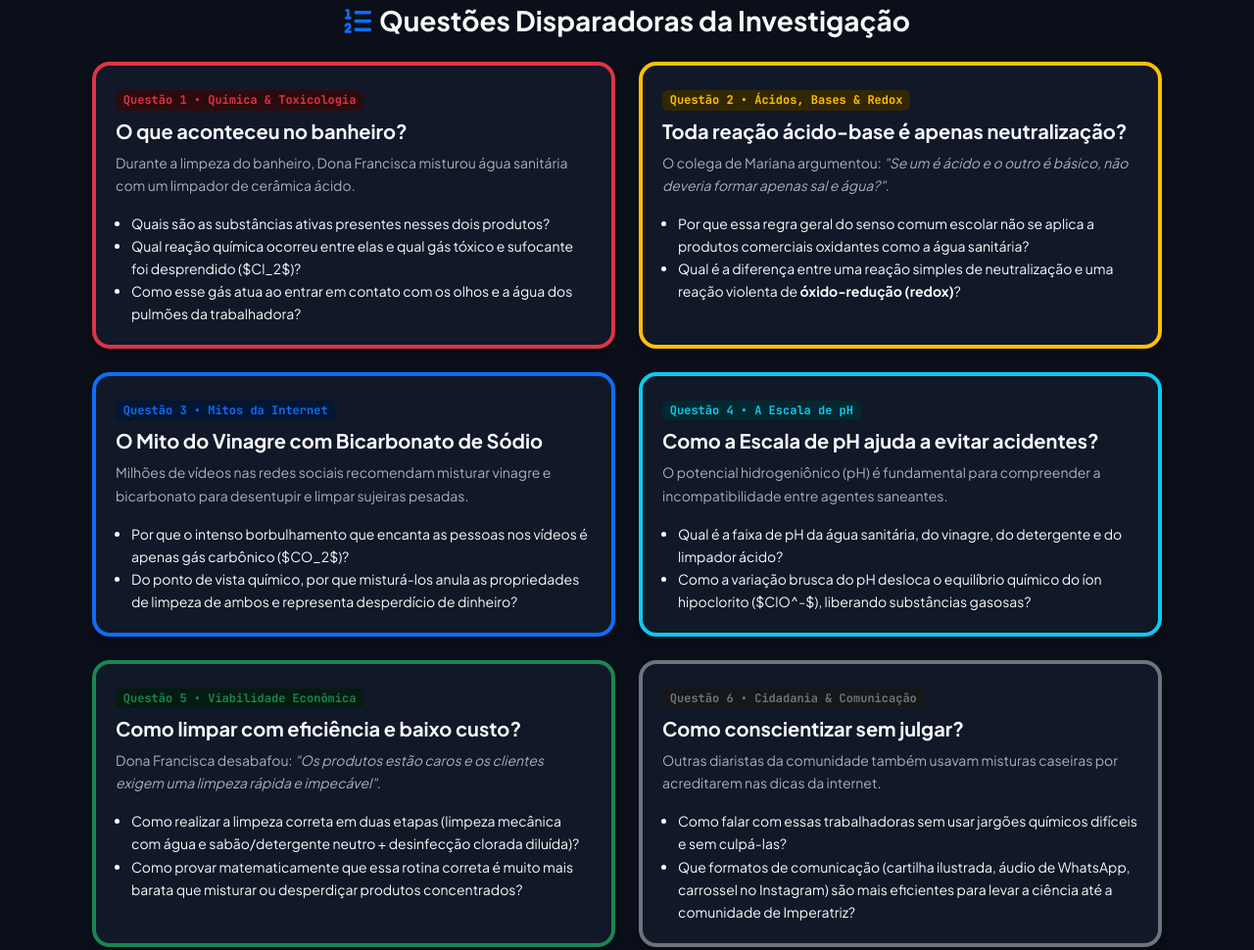
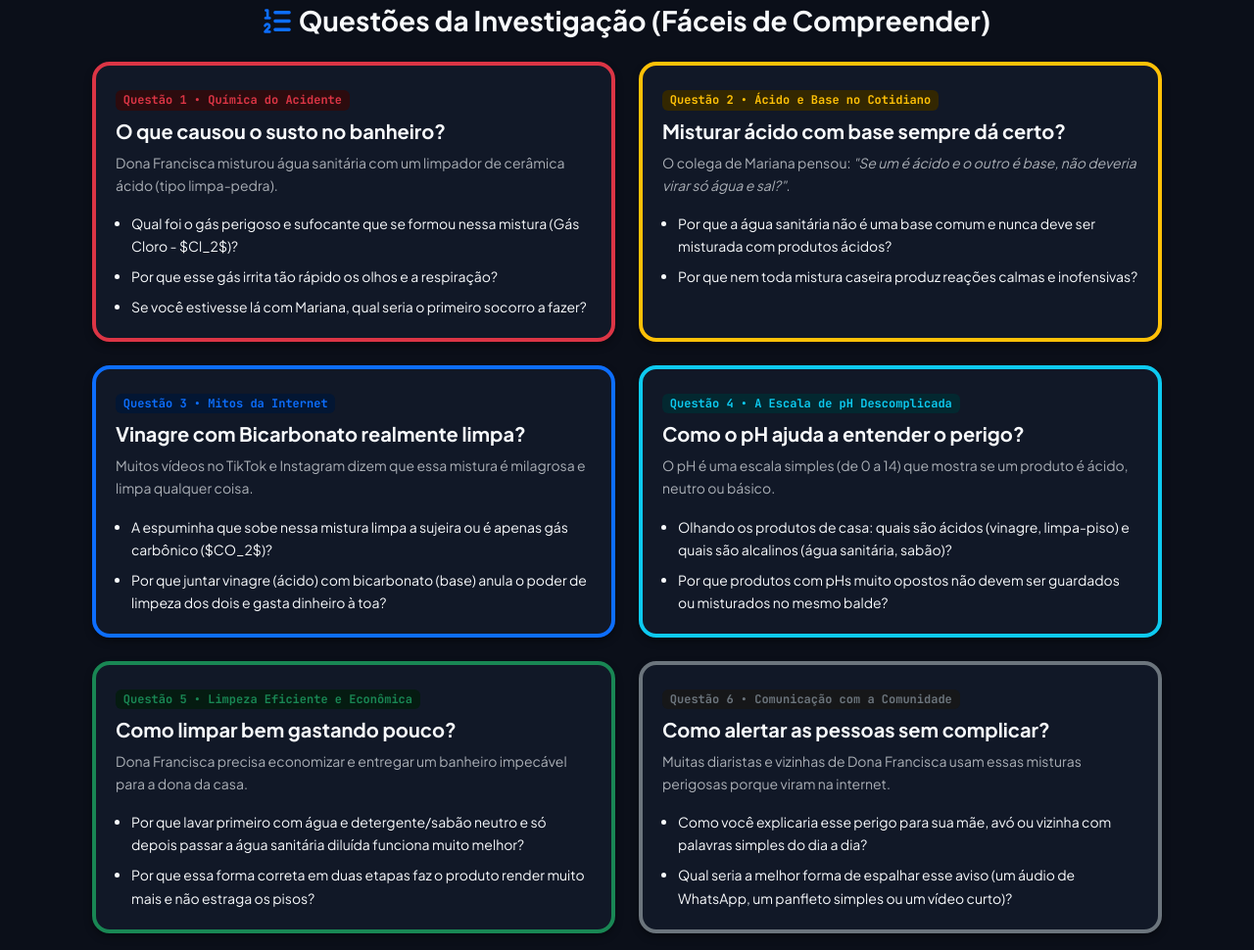
Before and after one commit to GabrielRodrz/Web-Quest, a plain HTML site: page problematizacao.html in a window 1280 px wide. Shown: the part 635-1605 px from the top of the page at 98% size. Drawn offline with nearby package versions, Linux system fonts and the light colour scheme.

Commit message:
refactor: simplificar linguagem das questoes da problematizacao e do quiz

```diff
--- a/js/script.js
+++ b/js/script.js
@@ -389,48 +389,48 @@ function initChecklist() {
 }
 
 /* ==========================================================================
-   4. Quiz com Comemoração de Acertos
+   4. Quiz com Comemoração de Acertos (Linguagem Direta e Acessível)
    ========================================================================== */
 const quizQuestions = [
   {
-    question: "1. No caso de Dona Francisca em Imperatriz, qual gás tóxico e sufocante foi produzido pela mistura de água sanitária (NaClO) com o desincrustante ácido (HCl)?",
+    question: "1. No caso de Dona Francisca, qual gás tóxico e perigoso saiu da mistura de água sanitária com o limpador ácido, provocando tosse e ardência nos olhos?",
     options: [
-      { text: "A) Gás Oxigênio (O₂), que não causa danos pulmonares.", correct: false },
-      { text: "B) Gás Cloro (Cl₂), que reage com a umidade das vias aéreas formando ácidos corrosivos.", correct: true },
-      { text: "C) Gás Metano (CH₄), que apenas tem odor desagradável de decomposição.", correct: false },
-      { text: "D) Gás Carbônico (CO₂), inofensivo e responsável por refrigerantes.", correct: false }
+      { text: "A) Gás Oxigênio (O₂), que é o ar puro que respiramos.", correct: false },
+      { text: "B) Gás Cloro (Cl₂), um gás venenoso e sufocante que queima as vias respiratórias.", correct: true },
+      { text: "C) Gás Hélio (He), que apenas deixa a voz fina.", correct: false },
+      { text: "D) Vapor de água comum, que não causa nenhum dano.", correct: false }
     ],
-    explanation: "Correto! O hipoclorito de sódio sofre óxido-redução com o ácido clorídrico (HCl), desprendendo Cloro molecular (Cl₂), altamente tóxico e com capacidade de destruir o epitélio pulmonar."
+    explanation: "Muito bem! A água sanitária misturada com ácidos libera Gás Cloro (Cl₂). Ele é altamente tóxico e queima os olhos e os pulmões."
   },
   {
-    question: "2. Um colega de classe de Mariana argumentou: 'Se um produto é ácido e o outro é básico, não deveria ocorrer apenas neutralização?'. Por que essa afirmação é equivocada no caso dos produtos de limpeza comerciais?",
+    question: "2. Um colega de Mariana achava que misturar ácido com base sempre virava só água e sal. Por que misturar água sanitária com produtos ácidos é tão perigoso?",
     options: [
-      { text: "A) Porque produtos comerciais não são substâncias puras em soluções ideais; eles contêm agentes oxidantes e outros íons reativos que geram gases e reações de oxi-redução violentas.", correct: true },
-      { text: "B) Porque a Química do cotidiano não segue as mesmas leis científicas dos laboratórios.", correct: false },
-      { text: "C) Porque o vinagre e a água sanitária possuem o mesmo valor de pH na escala universal.", correct: false },
-      { text: "D) Porque a neutralização sempre produz substâncias inflamáveis e explosivas.", correct: false }
+      { text: "A) Porque a água sanitária tem hipoclorito, que em contato com ácidos sofre uma reação forte e solta gases perigosos.", correct: true },
+      { text: "B) Porque todo produto de limpeza explode instantaneamente.", correct: false },
+      { text: "C) Porque o vinagre e a água sanitária têm o mesmo pH.", correct: false },
+      { text: "D) Porque os produtos de limpeza não seguem leis da Química.", correct: false }
     ],
-    explanation: "Exato! Nem todo ácido + base produz apenas sal neutro e água. O hipoclorito é um oxidante enérgico. Em meio ácido, ele oxida cloretos a gás cloro (Cl₂), e não uma simples água com sal inofensiva."
+    explanation: "Exato! A água sanitária tem uma substância oxidante (hipoclorito). Quando entra em contato com ácidos, a reação gera gases venenosos em vez de uma mistura calma."
   },
   {
-    question: "3. Por que a famosa mistura de 'Vinagre + Bicarbonato de Sódio' amplamente divulgada no TikTok é considerada um desperdício do ponto de vista químico?",
+    question: "3. Por que a receita de misturar 'Vinagre + Bicarbonato de Sódio' famosa na internet não é recomendada para limpar de verdade?",
     options: [
-      { text: "A) Porque ela produz gases venenosos que destroem móveis e vidros.", correct: false },
-      { text: "B) Porque o ácido acético neutraliza a basicidade do bicarbonato, gerando água, CO₂ e um sal inofensivo que não tem poder nem desengordurante nem desincrustante.", correct: true },
-      { text: "C) Porque o bicarbonato reage apenas em temperaturas superiores a 300 °C.", correct: false },
-      { text: "D) Porque o vinagre se transforma em álcool etílico instantaneamente.", correct: false }
+      { text: "A) Porque ela produz radiação que destrói as roupas.", correct: false },
+      { text: "B) Porque o ácido do vinagre anula a base do bicarbonato: a espuma é só gás carbônico (CO₂) e o que sobra no balde perde a força de limpeza.", correct: true },
+      { text: "C) Porque essa mistura vira óleo de cozinha instantaneamente.", correct: false },
+      { text: "D) Porque o bicarbonato só funciona se for misturado com refrigerante.", correct: false }
     ],
-    explanation: "Muito bem! O borbulhamento é apenas gás carbônico (CO₂). O ácido e a base se anulam mutuamente, resultando numa solução aquosa de acetato de sódio, que perde tanto a propriedade desincrustante do ácido quanto a propriedade desengordurante do bicarbonato."
+    explanation: "Perfeito! A espuminha nos vídeos é só gás carbônico (CO₂). O ácido e a base se anulam, virando água com sal comum, jogando o dinheiro de ambos no ralo."
   },
   {
-    question: "4. Qual é a recomendação oficial da ANVISA e do CFQ para realizar uma limpeza eficiente e de baixo custo sem arriscar a vida das trabalhadoras?",
+    question: "4. Qual é a forma correta, mais barata e 100% segura de limpar uma casa sem arriscar a saúde das trabalhadoras?",
     options: [
-      { text: "A) Misturar todos os desinfetantes disponíveis em um balde fechado para potencializar o aroma.", correct: false },
-      { text: "B) Usar água fervente com água sanitária pura sem luvas para acelerar a evaporação.", correct: false },
-      { text: "C) Fazer a limpeza prévia com água e detergente/sabão neutro, enxaguar e só depois desinfetar com água sanitária na diluição correta (sem misturas).", correct: true },
-      { text: "D) Substituir qualquer produto de limpeza por querosene aquecido em ambiente fechado.", correct: false }
+      { text: "A) Misturar todos os desinfetantes juntos no mesmo balde para ficar mais cheiroso.", correct: false },
+      { text: "B) Ferver água sanitária no fogão para evaporar mais rápido.", correct: false },
+      { text: "C) Lavar primeiro com água e sabão/detergente, enxaguar bem e só depois aplicar água sanitária diluída em água fria (sem misturar nada).", correct: true },
+      { text: "D) Fechar as janelas para o cheiro dos produtos não escapar.", correct: false }
     ],
-    explanation: "Perfeito! A limpeza em duas etapas (remoção mecânica de sujeira com detergente neutro + enxágue + desinfecção com água sanitária diluída em água fria) é a mais barata, segura e com maior respaldo científico."
+    explanation: "Show de bola! A regra de ouro é a limpeza em duas etapas: primeiro lava com sabão/detergente e água, enxágua, e depois desinfeta com água sanitária diluída, sempre em local bem arejado."
   }
 ];
 
--- a/problematizacao.html
+++ b/problematizacao.html
@@ -108,21 +108,21 @@
     </div>
 
     <!-- As Questões para os Estudantes -->
-    <h3 class="fw-bold text-main mb-4 text-center"><i class="fa-solid fa-list-ol me-2 text-primary"></i>Questões Disparadoras da Investigação</h3>
+    <h3 class="fw-bold text-main mb-4 text-center"><i class="fa-solid fa-list-ol me-2 text-primary"></i>Questões da Investigação (Fáceis de Compreender)</h3>
 
     <div class="row g-4 mb-5">
       <!-- Questão 1 -->
       <div class="col-md-6">
         <div class="custom-card border-top border-4 border-danger h-100">
-          <span class="badge bg-danger-subtle text-danger mb-2 font-mono">Questão 1 • Química & Toxicologia</span>
-          <h5 class="fw-bold text-main">O que aconteceu no banheiro?</h5>
+          <span class="badge bg-danger-subtle text-danger mb-2 font-mono">Questão 1 • Química do Acidente</span>
+          <h5 class="fw-bold text-main">O que causou o susto no banheiro?</h5>
           <p class="small text-muted mb-3">
-            Durante a limpeza do banheiro, Dona Francisca misturou água sanitária com um limpador de cerâmica ácido.
+            Dona Francisca misturou água sanitária com um limpador de cerâmica ácido (tipo limpa-pedra).
           </p>
           <ul class="small text-main ps-3 mb-0">
-            <li>Quais são as substâncias ativas presentes nesses dois produtos?</li>
-            <li>Qual reação química ocorreu entre elas e qual gás tóxico e sufocante foi desprendido ($Cl_2$)?</li>
-            <li>Como esse gás atua ao entrar em contato com os olhos e a água dos pulmões da trabalhadora?</li>
+            <li class="mb-2">Qual foi o gás perigoso e sufocante que se formou nessa mistura (Gás Cloro - $Cl_2$)?</li>
+            <li class="mb-2">Por que esse gás irrita tão rápido os olhos e a respiração?</li>
+            <li>Se você estivesse lá com Mariana, qual seria o primeiro socorro a fazer?</li>
           </ul>
         </div>
       </div>
@@ -130,14 +130,14 @@
       <!-- Questão 2 -->
       <div class="col-md-6">
         <div class="custom-card border-top border-4 border-warning h-100">
-          <span class="badge bg-warning-subtle text-warning mb-2 font-mono">Questão 2 • Ácidos, Bases & Redox</span>
-          <h5 class="fw-bold text-main">Toda reação ácido-base é apenas neutralização?</h5>
+          <span class="badge bg-warning-subtle text-warning mb-2 font-mono">Questão 2 • Ácido e Base no Cotidiano</span>
+          <h5 class="fw-bold text-main">Misturar ácido com base sempre dá certo?</h5>
           <p class="small text-muted mb-3">
-            O colega de Mariana argumentou: <em>"Se um é ácido e o outro é básico, não deveria formar apenas sal e água?"</em>.
+            O colega de Mariana pensou: <em>"Se um é ácido e o outro é base, não deveria virar só água e sal?"</em>.
           </p>
           <ul class="small text-main ps-3 mb-0">
-            <li>Por que essa regra geral do senso comum escolar não se aplica a produtos comerciais oxidantes como a água sanitária?</li>
-            <li>Qual é a diferença entre uma reação simples de neutralização e uma reação violenta de <strong>óxido-redução (redox)</strong>?</li>
+            <li class="mb-2">Por que a água sanitária não é uma base comum e nunca deve ser misturada com produtos ácidos?</li>
+            <li>Por que nem toda mistura caseira produz reações calmas e inofensivas?</li>
           </ul>
         </div>
       </div>
@@ -146,13 +146,13 @@
       <div class="col-md-6">
         <div class="custom-card border-top border-4 border-primary h-100">
           <span class="badge bg-primary-subtle text-primary mb-2 font-mono">Questão 3 • Mitos da Internet</span>
-          <h5 class="fw-bold text-main">O Mito do Vinagre com Bicarbonato de Sódio</h5>
+          <h5 class="fw-bold text-main">Vinagre com Bicarbonato realmente limpa?</h5>
           <p class="small text-muted mb-3">
-            Milhões de vídeos nas redes sociais recomendam misturar vinagre e bicarbonato para desentupir e limpar sujeiras pesadas.
+            Muitos vídeos no TikTok e Instagram dizem que essa mistura é milagrosa e limpa qualquer coisa.
           </p>
           <ul class="small text-main ps-3 mb-0">
-            <li>Por que o intenso borbulhamento que encanta as pessoas nos vídeos é apenas gás carbônico ($CO_2$)?</li>
-            <li>Do ponto de vista químico, por que misturá-los anula as propriedades de limpeza de ambos e representa desperdício de dinheiro?</li>
+            <li class="mb-2">A espuminha que sobe nessa mistura limpa a sujeira ou é apenas gás carbônico ($CO_2$)?</li>
+            <li>Por que juntar vinagre (ácido) com bicarbonato (base) anula o poder de limpeza dos dois e gasta dinheiro à toa?</li>
           </ul>
         </div>
       </div>
@@ -160,14 +160,14 @@
       <!-- Questão 4 -->
       <div class="col-md-6">
         <div class="custom-card border-top border-4 border-info h-100">
-          <span class="badge bg-info-subtle text-info mb-2 font-mono">Questão 4 • A Escala de pH</span>
-          <h5 class="fw-bold text-main">Como a Escala de pH ajuda a evitar acidentes?</h5>
+          <span class="badge bg-info-subtle text-info mb-2 font-mono">Questão 4 • A Escala de pH Descomplicada</span>
+          <h5 class="fw-bold text-main">Como o pH ajuda a entender o perigo?</h5>
           <p class="small text-muted mb-3">
-            O potencial hidrogeniônico (pH) é fundamental para compreender a incompatibilidade entre agentes saneantes.
+            O pH é uma escala simples (de 0 a 14) que mostra se um produto é ácido, neutro ou básico.
           </p>
           <ul class="small text-main ps-3 mb-0">
-            <li>Qual é a faixa de pH da água sanitária, do vinagre, do detergente e do limpador ácido?</li>
-            <li>Como a variação brusca do pH desloca o equilíbrio químico do íon hipoclorito ($ClO^-$), liberando substâncias gasosas?</li>
+            <li class="mb-2">Olhando os produtos de casa: quais são ácidos (vinagre, limpa-piso) e quais são alcalinos (água sanitária, sabão)?</li>
+            <li>Por que produtos com pHs muito opostos não devem ser guardados ou misturados no mesmo balde?</li>
           </ul>
         </div>
       </div>
@@ -175,14 +175,14 @@
       <!-- Questão 5 -->
       <div class="col-md-6">
         <div class="custom-card border-top border-4 border-success h-100">
-          <span class="badge bg-success-subtle text-success mb-2 font-mono">Questão 5 • Viabilidade Econômica</span>
-          <h5 class="fw-bold text-main">Como limpar com eficiência e baixo custo?</h5>
+          <span class="badge bg-success-subtle text-success mb-2 font-mono">Questão 5 • Limpeza Eficiente e Econômica</span>
+          <h5 class="fw-bold text-main">Como limpar bem gastando pouco?</h5>
           <p class="small text-muted mb-3">
-            Dona Francisca desabafou: <em>"Os produtos estão caros e os clientes exigem uma limpeza rápida e impecável"</em>.
+            Dona Francisca precisa economizar e entregar um banheiro impecável para a dona da casa.
           </p>
           <ul class="small text-main ps-3 mb-0">
-            <li>Como realizar a limpeza correta em duas etapas (limpeza mecânica com água e sabão/detergente neutro + desinfecção clorada diluída)?</li>
-            <li>Como provar matematicamente que essa rotina correta é muito mais barata que misturar ou desperdiçar produtos concentrados?</li>
+            <li class="mb-2">Por que lavar primeiro com água e detergente/sabão neutro e só depois passar a água sanitária diluída funciona muito melhor?</li>
+            <li>Por que essa forma correta em duas etapas faz o produto render muito mais e não estraga os pisos?</li>
           </ul>
         </div>
       </div>
@@ -190,14 +190,14 @@
       <!-- Questão 6 -->
       <div class="col-md-6">
         <div class="custom-card border-top border-4 border-secondary h-100">
-          <span class="badge bg-secondary-subtle text-secondary mb-2 font-mono">Questão 6 • Cidadania & Comunicação</span>
-          <h5 class="fw-bold text-main">Como conscientizar sem julgar?</h5>
+          <span class="badge bg-secondary-subtle text-secondary mb-2 font-mono">Questão 6 • Comunicação com a Comunidade</span>
+          <h5 class="fw-bold text-main">Como alertar as pessoas sem complicar?</h5>
           <p class="small text-muted mb-3">
-            Outras diaristas da comunidade também usavam misturas caseiras por acreditarem nas dicas da internet.
+            Muitas diaristas e vizinhas de Dona Francisca usam essas misturas perigosas porque viram na internet.
           </p>
           <ul class="small text-main ps-3 mb-0">
-            <li>Como falar com essas trabalhadoras sem usar jargões químicos difíceis e sem culpá-las?</li>
-            <li>Que formatos de comunicação (cartilha ilustrada, áudio de WhatsApp, carrossel no Instagram) são mais eficientes para levar a ciência até a comunidade de Imperatriz?</li>
+            <li class="mb-2">Como você explicaria esse perigo para sua mãe, avó ou vizinha com palavras simples do dia a dia?</li>
+            <li>Qual seria a melhor forma de espalhar esse aviso (um áudio de WhatsApp, um panfleto simples ou um vídeo curto)?</li>
           </ul>
         </div>
       </div>
```
